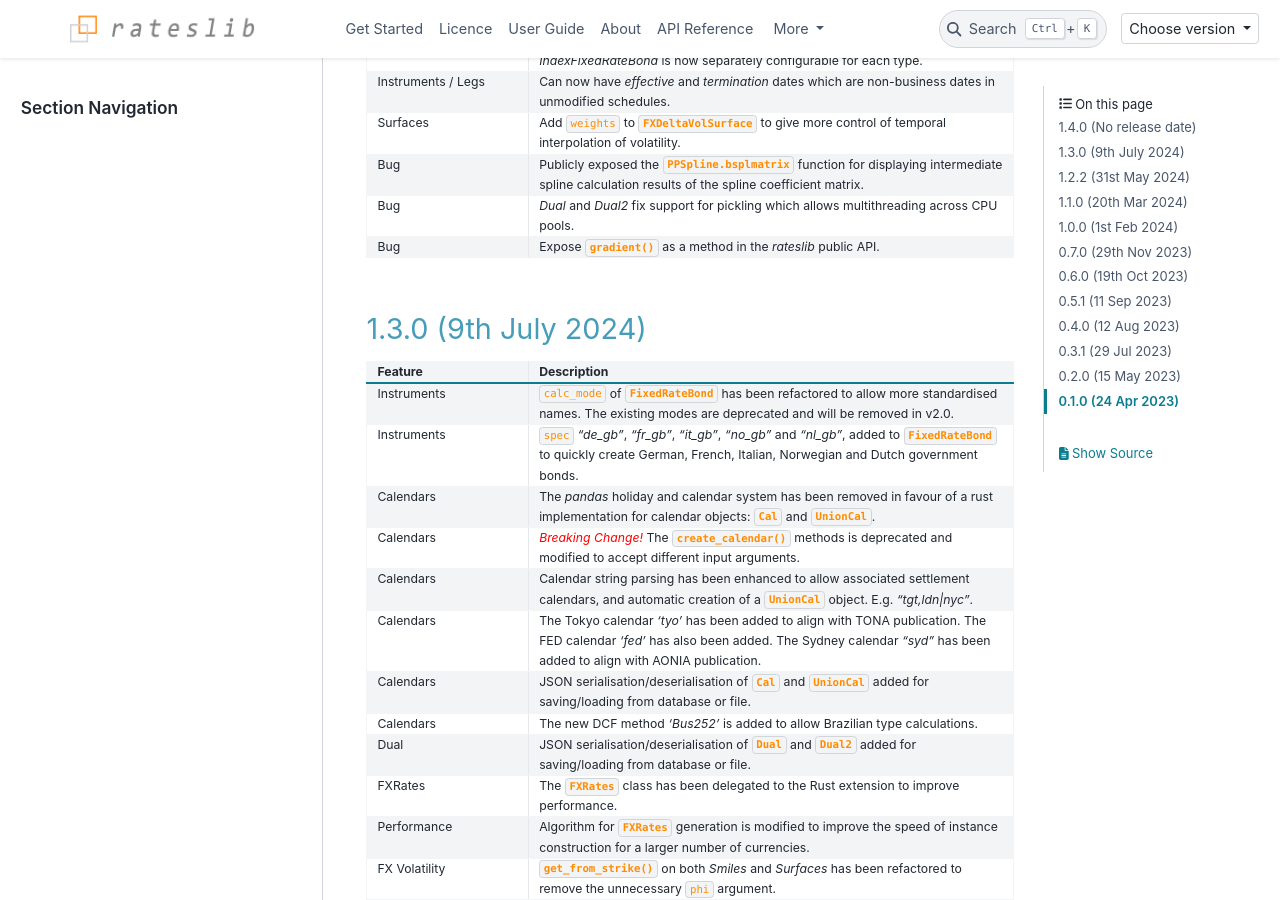
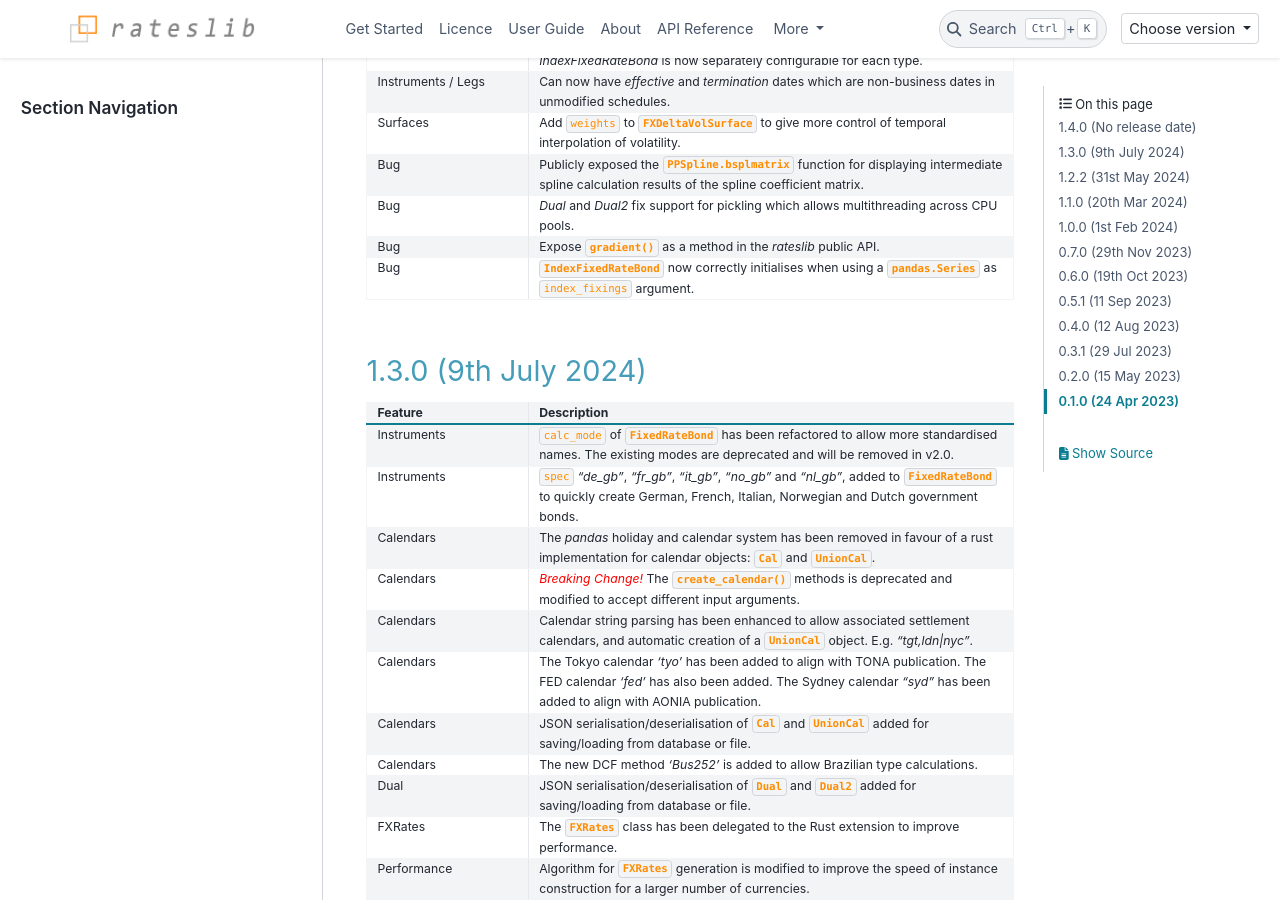
Before and after one commit to attack68/rateslib, a Sphinx documentation site: the page built from docs/source/i_whatsnew.rst, in a window 1280 px wide and 900 px high, scrolled down 611 px. Built offline with Sphinx 7.4.7 and the PyData theme 0.15.4, drawn with Linux system fonts in a browser that asks for light colours; pages that are not in the unit, such as notebooks, are missing from menus; comment, search, counter and statistics services are not loaded.

```diff
--- a/docs/source/i_whatsnew.rst
+++ b/docs/source/i_whatsnew.rst
@@ -51,6 +51,9 @@ email contact through **rateslib@gmail.com**.
      - *Dual* and *Dual2* fix support for pickling which allows multithreading across CPU pools.
    * - Bug
      - Expose :meth:`~rateslib.dual.gradient` as a method in the *rateslib* public API.
+   * - Bug
+     - :class:`~rateslib.instruments.IndexFixedRateBond` now correctly initialises when using a
+       :class:`pandas.Series` as ``index_fixings`` argument.
 
 1.3.0 (9th July 2024)
 ***********************
```
